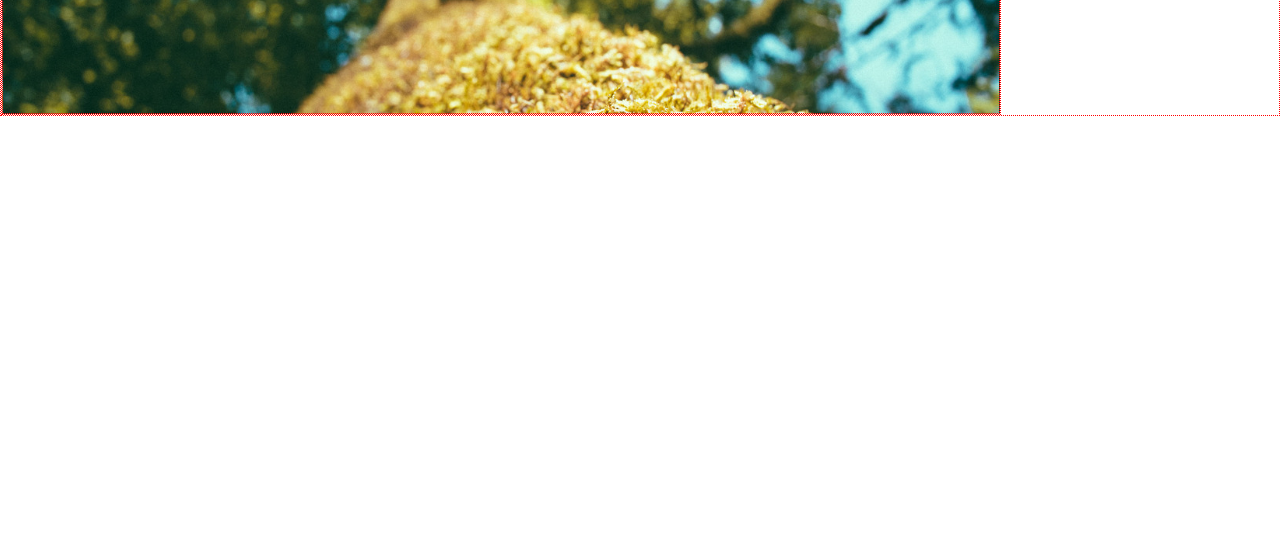
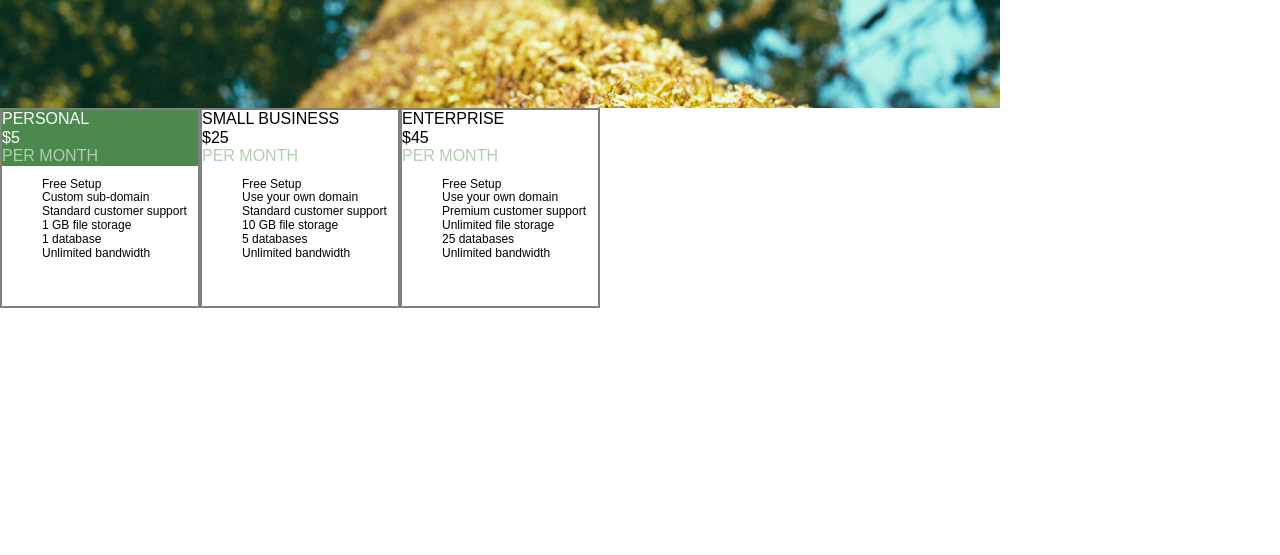
Before and after one commit to mariefilbs/simplepricing, a plain HTML site: page index.html in a window 1280 px wide. Shown: the part 245-800 px from the top of the page. Drawn offline with Linux system fonts and the light colour scheme; a web font is replaced by a local one.

Commit message:
Progress to middle.

```diff
--- a/index.html
+++ b/index.html
@@ -20,6 +20,62 @@
     <div class="imgsubtext">Try before you buy.</div>
   </div>
 
+<div class="three-boxes">
+  <div class="membership plan-a">
+    <div class="top-content green">
+      <div class="personal">PERSONAL</div>
+      <div class="price">$5</div>
+      <div class="per-month">PER MONTH</div>
+    </div>
+    <div class="middle-content">
+        <ul class="options-list">
+          <li class="options">Free Setup</li>
+          <li class="options">Custom sub-domain</li>
+          <li class="options">Standard customer support</li>
+          <li class="options">1 GB file storage</li>
+          <li class="options">1 database</li>
+          <li class="options">Unlimited bandwidth</li>
+        </ul>
+  </div>
+  </div>
+
+  <div class="membership plan-b">
+    <div class="top-content blue">
+      <div class="personal">SMALL BUSINESS</div>
+      <div class="price">$25</div>
+      <div class="per-month">PER MONTH</div>
+    </div>
+    <div class="middle-content">
+        <ul class="options-list">
+          <li class="options">Free Setup</li>
+          <li class="options">Use your own domain</li>
+          <li class="options">Standard customer support</li>
+          <li class="options">10 GB file storage</li>
+          <li class="options">5 databases</li>
+          <li class="options">Unlimited bandwidth</li>
+        </ul>
+  </div>
+</div>
+
+  <div class="membership plan-C">
+    <div class="top-content black">
+      <div class="personal">ENTERPRISE</div>
+      <div class="price">$45</div>
+      <div class="per-month">PER MONTH</div>
+    </div>
+    <div class="middle-content">
+        <ul class="options-list">
+          <li class="options">Free Setup</li>
+          <li class="options">Use your own domain</li>
+          <li class="options">Premium customer support</li>
+          <li class="options">Unlimited file storage</li>
+          <li class="options">25 databases</li>
+          <li class="options">Unlimited bandwidth</li>
+        </ul>
+  </div>
+</div>
+</div>
+
 
 </body>
 </html>
--- a/style.css
+++ b/style.css
@@ -3,7 +3,7 @@
   -webkit-box-sizing: border-box;
   -moz-box-sizing: border-box;
   font-family: 'Chivo', sans-serif;
-  border: 1px dotted red;
+  /*border: 1px dotted red;*/
 }
 
 body {
@@ -41,3 +41,29 @@ body {
 .motto {
   padding-top: 100px;
 }
+
+.three-boxes {
+  overflow: auto;
+}
+
+.membership {
+  border: 2px solid grey;
+  width: 200px;
+  height: 200px;
+  float: left;
+
+}
+
+.options-list {
+  list-style: none;
+  font-size: 75%;
+}
+
+.green {
+   background-color: #4C894C;
+   color: white;
+}
+
+.per-month {
+  color:#B0CEB0;
+}
```
